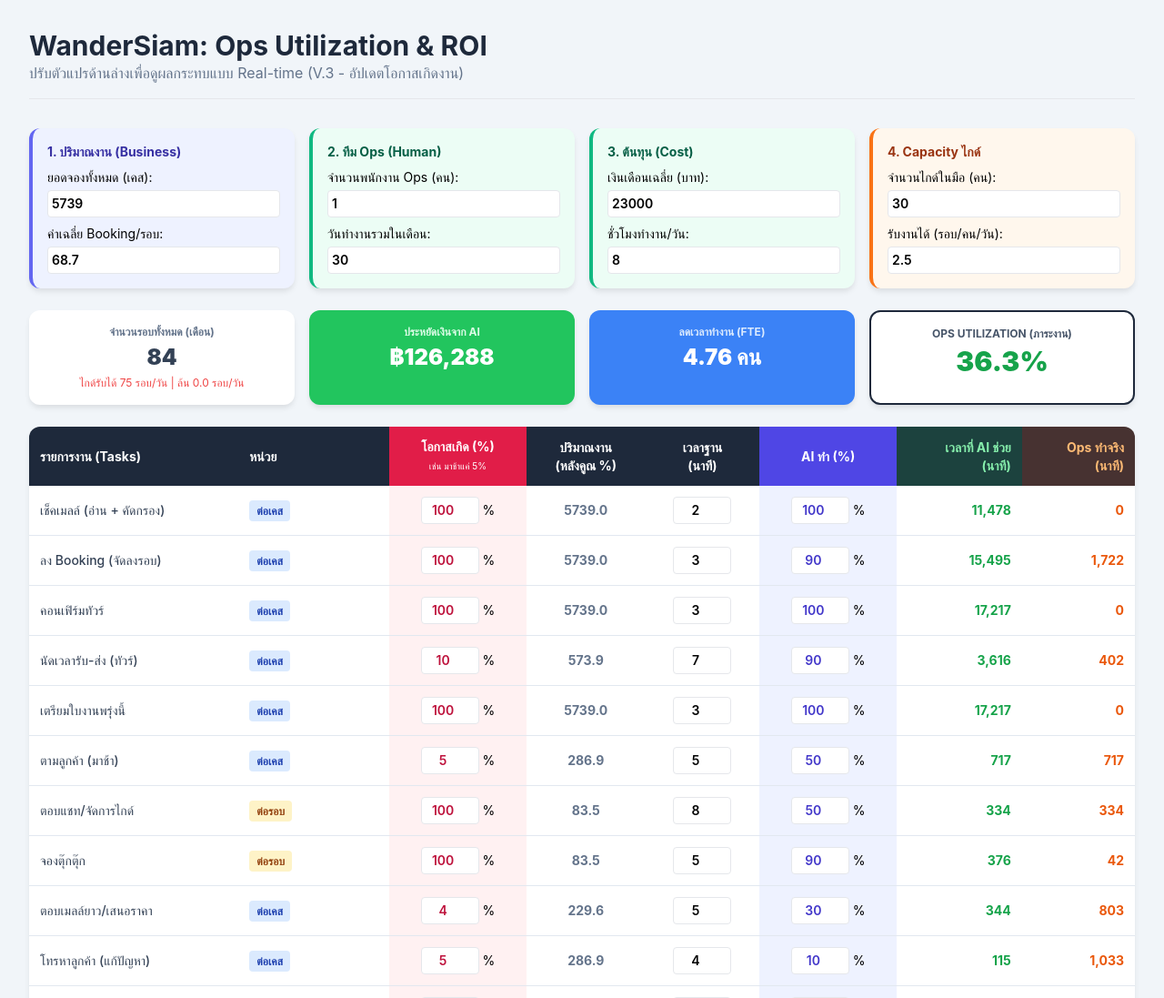
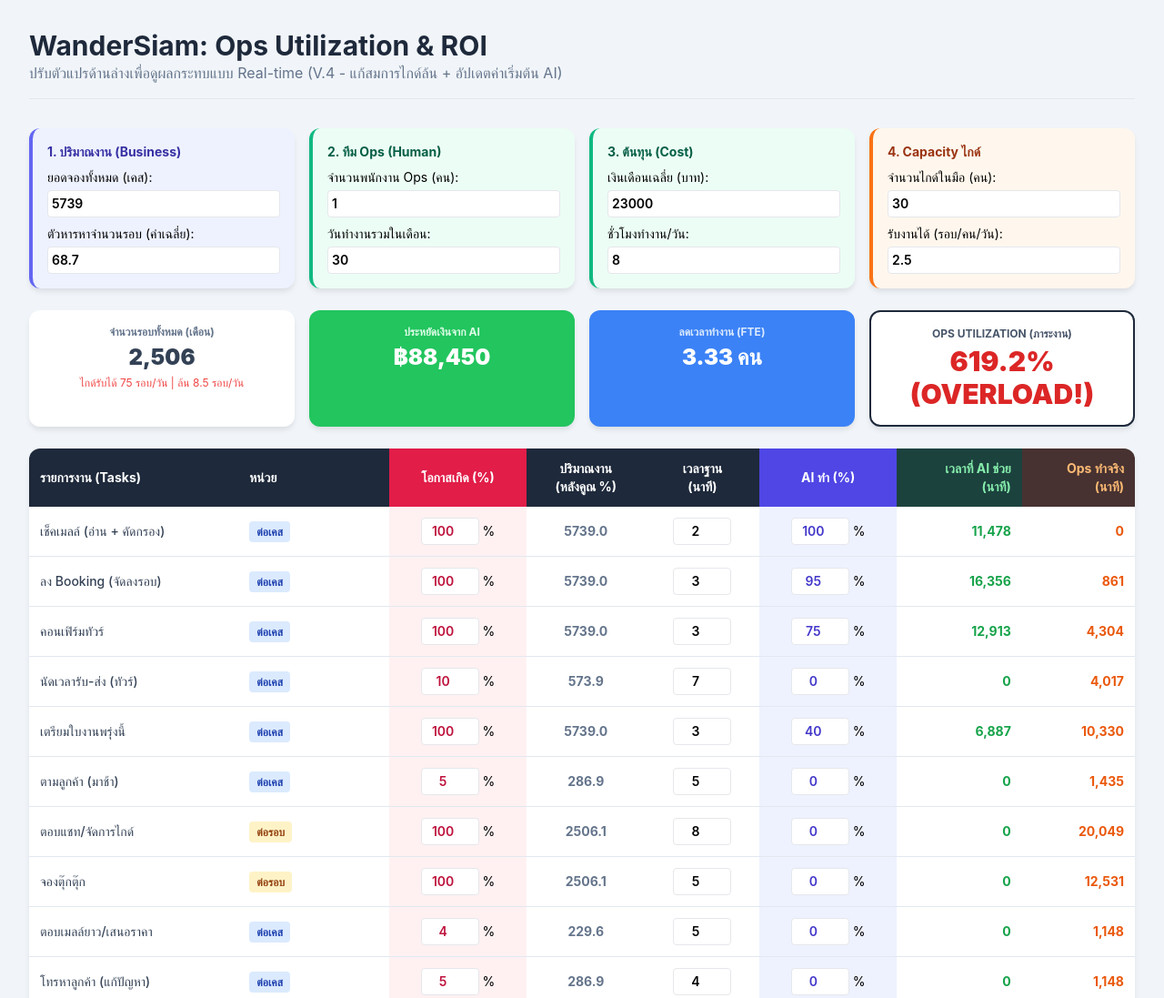
Before and after one commit to PHUCKAPON22/OpsReport, a plain HTML site: page index.html in a window 1280 px wide. Shown: the top 1097 px of the page at 91% size. Drawn offline with nearby package versions, Linux system fonts and the light colour scheme.

Commit message:
Fix calculations and update UI in index.html
Updated the AI utilization dashboard to correct calculations and improve UI elements.

```diff
--- a/index.html
+++ b/index.html
@@ -20,7 +20,7 @@
     <div class="max-w-7xl mx-auto">
         <header class="mb-8 border-b pb-4">
             <h1 class="text-3xl font-bold text-slate-800">WanderSiam: Ops Utilization & ROI</h1>
-            <p class="text-slate-500">ปรับตัวแปรด้านล่างเพื่อดูผลกระทบแบบ Real-time (V.3 - อัปเดตโอกาสเกิดงาน)</p>
+            <p class="text-slate-500">ปรับตัวแปรด้านล่างเพื่อดูผลกระทบแบบ Real-time (V.4 - แก้สมการไกด์ล้น + อัปเดตค่าเริ่มต้น AI)</p>
         </header>
 
         <div class="grid grid-cols-1 md:grid-cols-4 gap-4 mb-6">
@@ -29,7 +29,7 @@
                 <div class="mt-2 text-sm">
                     <label>ยอดจองทั้งหมด (เคส):</label>
                     <input type="number" id="v_bookings" value="5739" class="w-full mt-1 border rounded p-1 mb-2" oninput="calculateAll()">
-                    <label>ค่าเฉลี่ย Booking/รอบ:</label>
+                    <label>ตัวหารหาจำนวนรอบ (ค่าเฉลี่ย):</label>
                     <input type="number" id="v_bookingPerRound" value="68.7" class="w-full mt-1 border rounded p-1" oninput="calculateAll()">
                 </div>
             </div>
@@ -91,7 +91,7 @@
                     <tr>
                         <th class="p-3">รายการงาน (Tasks)</th>
                         <th class="p-3">หน่วย</th>
-                        <th class="p-3 text-center bg-rose-600">โอกาสเกิด (%)<br><span class="text-[10px] font-normal">เช่น มาช้าแค่ 5%</span></th>
+                        <th class="p-3 text-center bg-rose-600">โอกาสเกิด (%)</th>
                         <th class="p-3 text-center">ปริมาณงาน<br>(หลังคูณ %)</th>
                         <th class="p-3 text-center">เวลาฐาน<br>(นาที)</th>
                         <th class="p-3 text-center bg-indigo-600">AI ทำ (%)</th>
@@ -106,22 +106,22 @@
     </div>
 
     <script>
-        // Master Task List (อัปเดตตามที่พัคบอก)
+        // Master Task List
         const tasks = [
             { name: "เช็คเมลล์ (อ่าน + คัดกรอง)", unitType: "case", occurrence: 100, baseTime: 2, aiPercent: 100 },
-            { name: "ลง Booking (จัดลงรอบ)", unitType: "case", occurrence: 100, baseTime: 3, aiPercent: 90 },
-            { name: "คอนเฟิร์มทัวร์", unitType: "case", occurrence: 100, baseTime: 3, aiPercent: 100 },
-            { name: "นัดเวลารับ-ส่ง (ทัวร์)", unitType: "case", occurrence: 10, baseTime: 7, aiPercent: 90 },
-            { name: "เตรียมใบงานพรุ่งนี้", unitType: "case", occurrence: 100, baseTime: 3, aiPercent: 100 },
-            { name: "ตามลูกค้า (มาช้า)", unitType: "case", occurrence: 5, baseTime: 5, aiPercent: 50 },
-            { name: "ตอบแชท/จัดการไกด์", unitType: "round", occurrence: 100, baseTime: 8, aiPercent: 50 },
-            { name: "จองตุ๊กตุ๊ก", unitType: "round", occurrence: 100, baseTime: 5, aiPercent: 90 },
-            { name: "ตอบเมลล์ยาว/เสนอราคา", unitType: "case", occurrence: 4, baseTime: 5, aiPercent: 30 },
-            { name: "โทรหาลูกค้า (แก้ปัญหา)", unitType: "case", occurrence: 5, baseTime: 4, aiPercent: 10 },
-            { name: "จัดทีมรถ (จับคู่รถ-คน)", unitType: "round", occurrence: 100, baseTime: 10, aiPercent: 100 },
-            { name: "หาไกด์เสริม (ดีลราคา)", unitType: "overflow", occurrence: 100, baseTime: 30, aiPercent: 50 },
-            { name: "ทำชีตเงิน ส่งบัญชี", unitType: "day", occurrence: 100, baseTime: 30, aiPercent: 80 },
-            { name: "ส่งข้อมูลเข้าพอร์ทัลประกัน", unitType: "month", occurrence: 100, baseTime: 60, aiPercent: 100 }
+            { name: "ลง Booking (จัดลงรอบ)", unitType: "case", occurrence: 100, baseTime: 3, aiPercent: 95 },
+            { name: "คอนเฟิร์มทัวร์", unitType: "case", occurrence: 100, baseTime: 3, aiPercent: 75 },
+            { name: "นัดเวลารับ-ส่ง (ทัวร์)", unitType: "case", occurrence: 10, baseTime: 7, aiPercent: 0 },
+            { name: "เตรียมใบงานพรุ่งนี้", unitType: "case", occurrence: 100, baseTime: 3, aiPercent: 40 },
+            { name: "ตามลูกค้า (มาช้า)", unitType: "case", occurrence: 5, baseTime: 5, aiPercent: 0 },
+            { name: "ตอบแชท/จัดการไกด์", unitType: "round", occurrence: 100, baseTime: 8, aiPercent: 0 },
+            { name: "จองตุ๊กตุ๊ก", unitType: "round", occurrence: 100, baseTime: 5, aiPercent: 0 },
+            { name: "ตอบเมลล์ยาว/เสนอราคา", unitType: "case", occurrence: 4, baseTime: 5, aiPercent: 0 },
+            { name: "โทรหาลูกค้า (แก้ปัญหา)", unitType: "case", occurrence: 5, baseTime: 4, aiPercent: 0 },
+            { name: "จัดทีมรถ (จับคู่รถ-คน)", unitType: "round", occurrence: 100, baseTime: 10, aiPercent: 0 },
+            { name: "หาไกด์เสริม (ดีลราคา)", unitType: "overflow", occurrence: 100, baseTime: 30, aiPercent: 0 },
+            { name: "ทำชีตเงิน ส่งบัญชี", unitType: "day", occurrence: 100, baseTime: 30, aiPercent: 40 },
+            { name: "ส่งข้อมูลเข้าพอร์ทัลประกัน", unitType: "month", occurrence: 100, baseTime: 60, aiPercent: 0 }
         ];
 
         function getUnitBadge(type) {
@@ -144,13 +144,15 @@
             const guides = parseFloat(document.getElementById('v_guides').value) || 0;
             const guideCap = parseFloat(document.getElementById('v_guideCap').value) || 0;
 
-            // 2. Global Calculations
+            // 2. Global Calculations (Corrected Logic)
             const hourlyRate = salary / (26 * workHours);
-            const totalRounds = bookings / bookingPerRound;
-            const dailyRounds = totalRounds / totalDays;
-            const maxCapacityPerDay = guides * guideCap;
-            const overflowPerDay = Math.max(0, dailyRounds - maxCapacityPerDay);
-            const totalOverflows = overflowPerDay * totalDays;
+
+            const dailyRounds = bookings / bookingPerRound; // รอบต่อวัน (เช่น 5739 / 68.7 = 83.5)
+            const totalRounds = dailyRounds * totalDays;    // รอบทั้งเดือน (เช่น 83.5 * 30 = 2505)
+
+            const maxCapacityPerDay = guides * guideCap;    // รับได้สูงสุดต่อวัน (เช่น 30 * 2.5 = 75)
+            const overflowPerDay = Math.max(0, dailyRounds - maxCapacityPerDay); // ส่วนที่ล้นต่อวัน
+            const totalOverflows = overflowPerDay * totalDays; // ส่วนที่ล้นรวมทั้งเดือน
 
             document.getElementById('out_totalRounds').innerText = Math.round(totalRounds).toLocaleString();
             document.getElementById('out_overflowInfo').innerText =
@@ -165,14 +167,12 @@
             tasks.forEach((task, index) => {
                 let baseVolume = 0;
 
-                // กำหนดตัวตั้งต้นตามหน่วย
                 if(task.unitType === 'case') baseVolume = bookings;
                 else if(task.unitType === 'round') baseVolume = totalRounds;
                 else if(task.unitType === 'overflow') baseVolume = totalOverflows;
                 else if(task.unitType === 'day') baseVolume = totalDays;
                 else if(task.unitType === 'month') baseVolume = 1;
 
-                // หักลบด้วยเปอร์เซ็นต์โอกาสเกิด (Occurrence Rate) ที่มึงบอก
                 const actualVolume = baseVolume * (task.occurrence / 100);
 
                 const totalTaskMins = actualVolume * task.baseTime;
```
